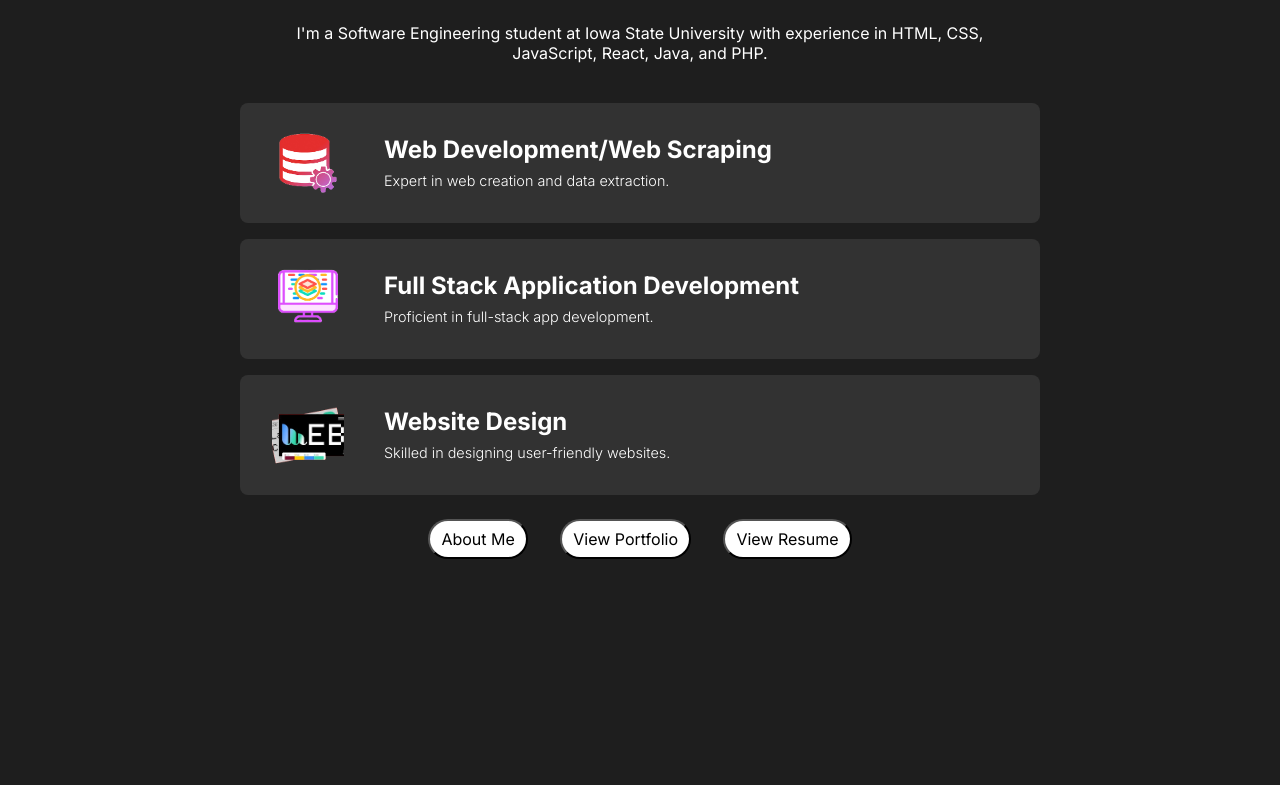
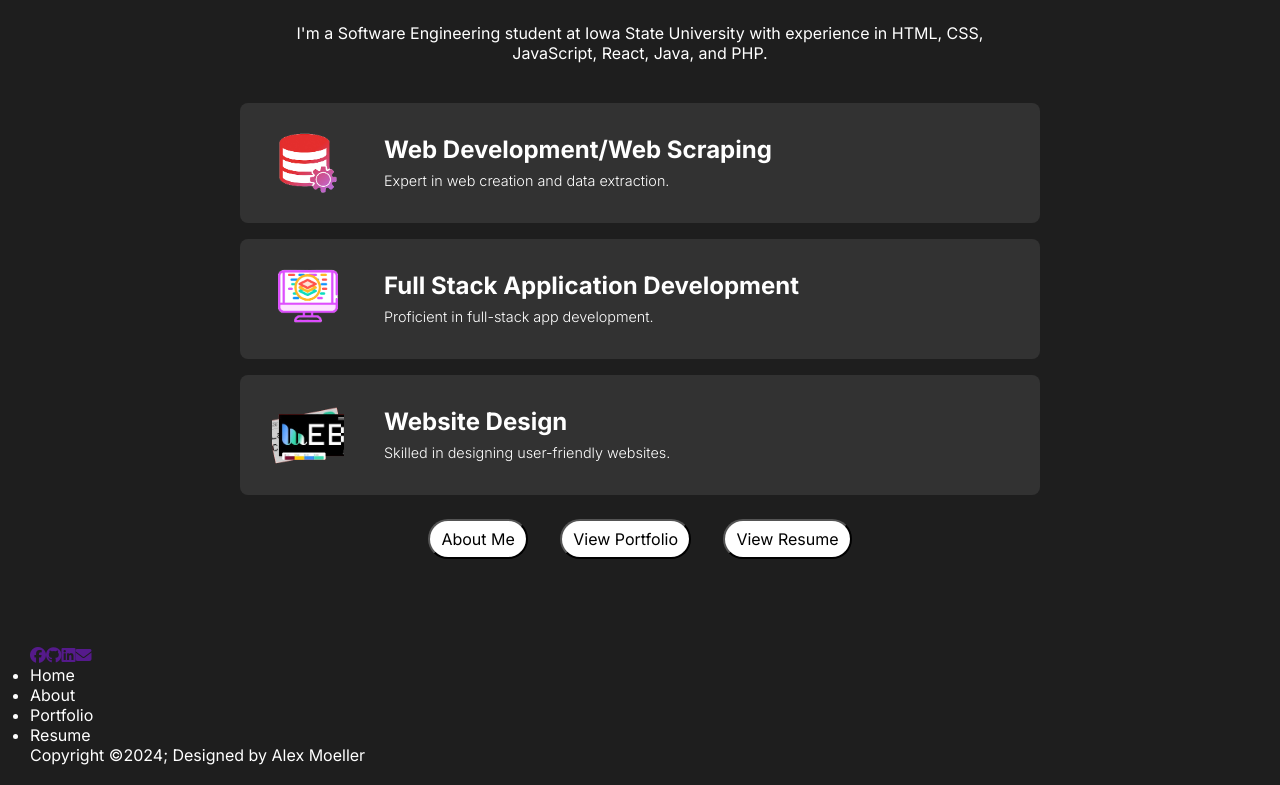
Before and after one commit to Alex-Moeller7/Portfolio, a React (Create React App) app in the folder portfolio/: page / in a window 1280 px wide. Shown: the part 927-1712 px from the top of the page. Before the commit the page ends 1502 px from the top, so only its background shows below. Built offline with nearby package versions, Linux system fonts and the light colour scheme.

Commit message:
Various small adjustments and began footer component

```diff
--- a/portfolio/public/index.html
+++ b/portfolio/public/index.html
@@ -10,6 +10,7 @@
     <link rel="preconnect" href="https://fonts.googleapis.com">
     <link rel="preconnect" href="https://fonts.gstatic.com" crossorigin>
     <link href="https://fonts.googleapis.com/css2?family=Inter:wght@100..900&display=swap" rel="stylesheet">
+    <link rel="stylesheet" href="https://cdnjs.cloudflare.com/ajax/libs/font-awesome/6.5.2/css/all.min.css" integrity="sha512-SnH5WK+bZxgPHs44uWIX+LLJAJ9/2PkPKZ5QiAj6Ta86w+fsb2TkcmfRyVX3pBnMFcV7oQPJkl9QevSCWr3W6A==" crossorigin="anonymous" referrerpolicy="no-referrer" />
   </head>
   <body>
     <noscript>You need to enable JavaScript to run this app.</noscript>
--- a/portfolio/src/App.js
+++ b/portfolio/src/App.js
@@ -2,6 +2,7 @@ import Navbar from "./components/NavBar/navbar";
 import Intro from "./components/Intro/intro";
 import Skills from "./components/Skills/skills";
 import LinkBtns from "./components/LinkBtns/linkBtns";
+import Footer from "./components/Footer/footer";
 
 function App() {
   return (
@@ -10,7 +11,7 @@ function App() {
       <Intro />
       <Skills />
       <LinkBtns />
-
+      <Footer />
     </div>
   );
 }
--- /dev/null
+++ b/portfolio/src/components/Footer/footer.css
@@ -0,0 +1,14 @@
+*{
+    padding: 0;
+    margin: 0;
+    box-sizing: border-box;
+}
+
+footer {
+    background-color: rgb(30, 30, 30);
+}
+
+.footerContainer {
+    width: 100%;
+    padding: 70px 30px 20px;
+}
--- /dev/null
+++ b/portfolio/src/components/Footer/footer.js
@@ -0,0 +1,32 @@
+import React from 'react';
+import './footer.css';
+
+const footer = () => {
+  return (
+    <footer>
+        <div class="footerContainer">
+            <div class="socialIcons">
+            <a href=""><i class='fa-brands fa-facebook'></i></a>
+            <a href=""><i class='fa-brands fa-github'></i></a>
+            <a href=""><i class='fa-brands fa-linkedin'></i></a>
+            <a href=""><i class="fa-solid fa-envelope"></i></a>
+        </div>
+
+        <div class="footerNav">
+            <ul>
+                <li><a href=""></a>Home</li>
+                <li><a href=""></a>About</li>
+                <li><a href=""></a>Portfolio</li>
+                <li><a href=""></a>Resume</li>
+            </ul>
+        </div>
+
+        <div class="footerBot">
+            <p>Copyright &copy;2024; Designed by <span className='designer'>Alex Moeller</span></p>
+        </div>
+        </div>
+    </footer>
+  )
+}
+
+export default footer
```
